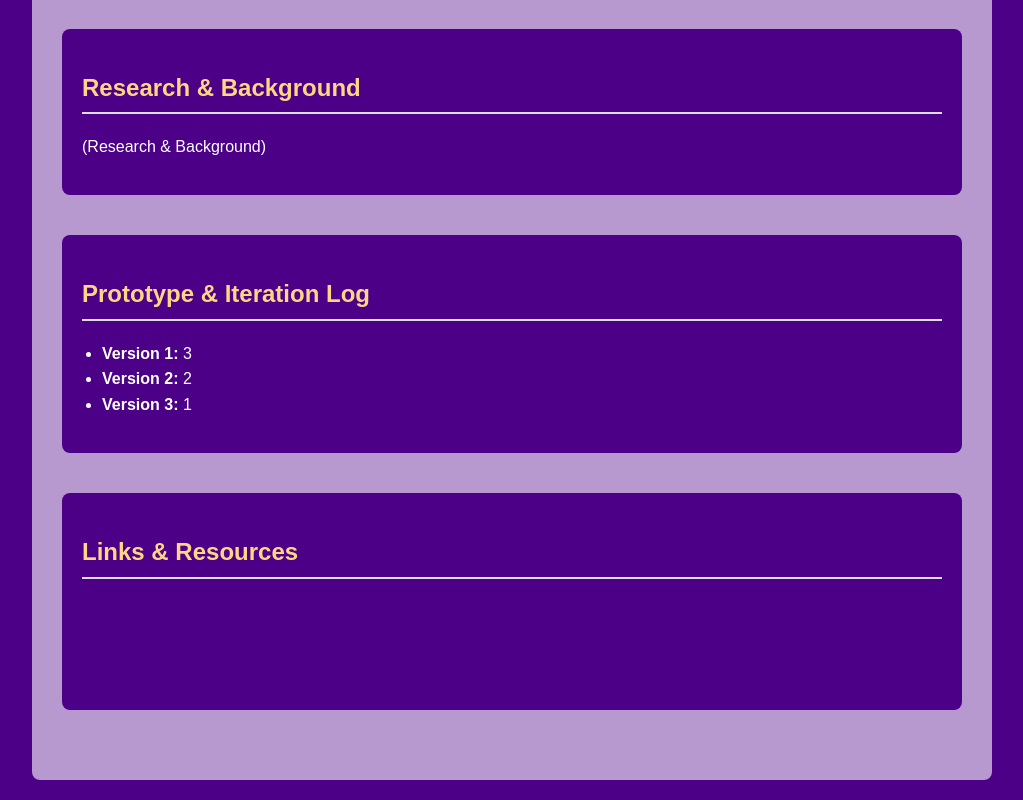
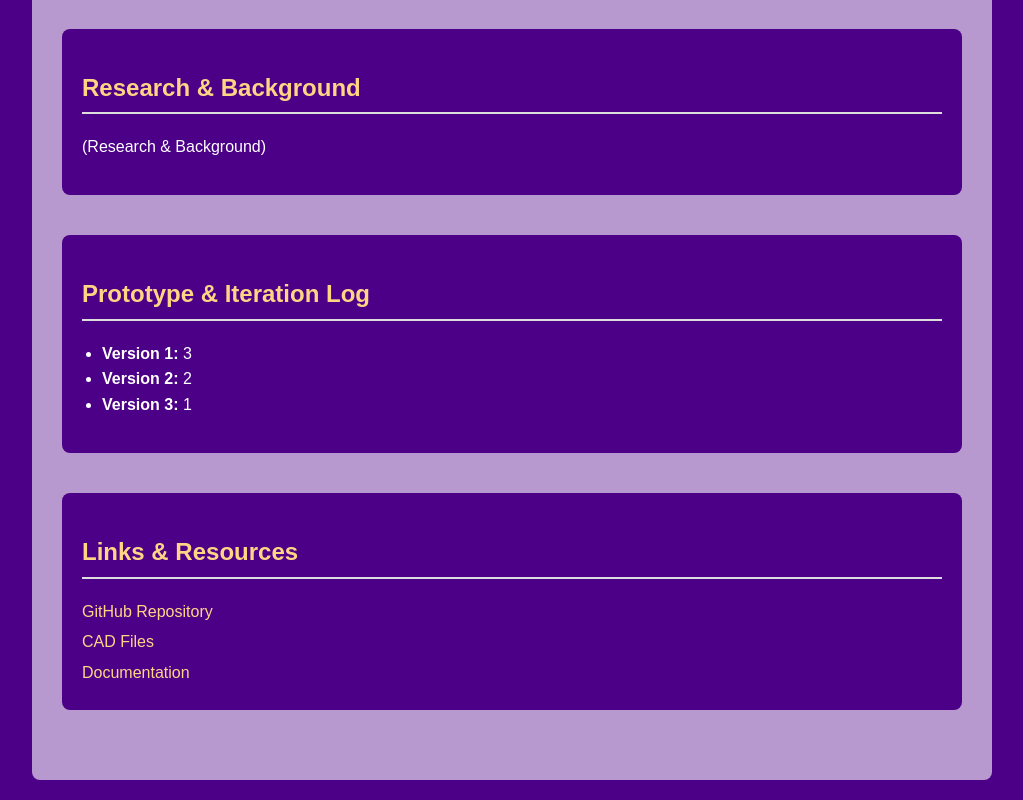
Before and after one commit to OwenVWest/NasaHunchJumpingRobot, a plain HTML site: page NASAHunchJumpingRobot.html in a window 1280 px wide. Shown: the part 1138-1938 px from the top of the page, without its empty margins (128-1151 px from the left). Drawn offline with Linux system fonts and the light colour scheme.

Commit message:
Change link color from indigo to light orange

```diff
--- a/NASAHunchJumpingRobot.html
+++ b/NASAHunchJumpingRobot.html
@@ -51,7 +51,7 @@
     .links a {
       display: block;
       margin: 5px 0;
-      color: #4b0087;
+      color: #ffd585;
       text-decoration: none;
     }
 
```
